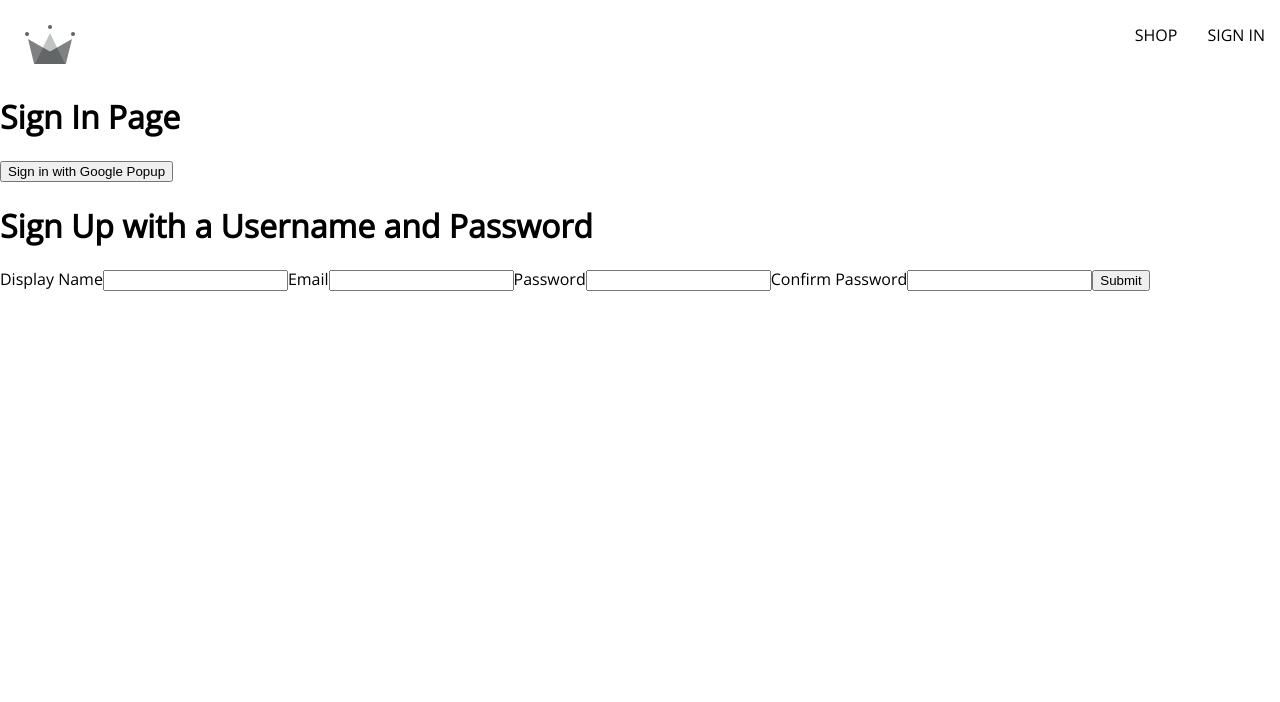
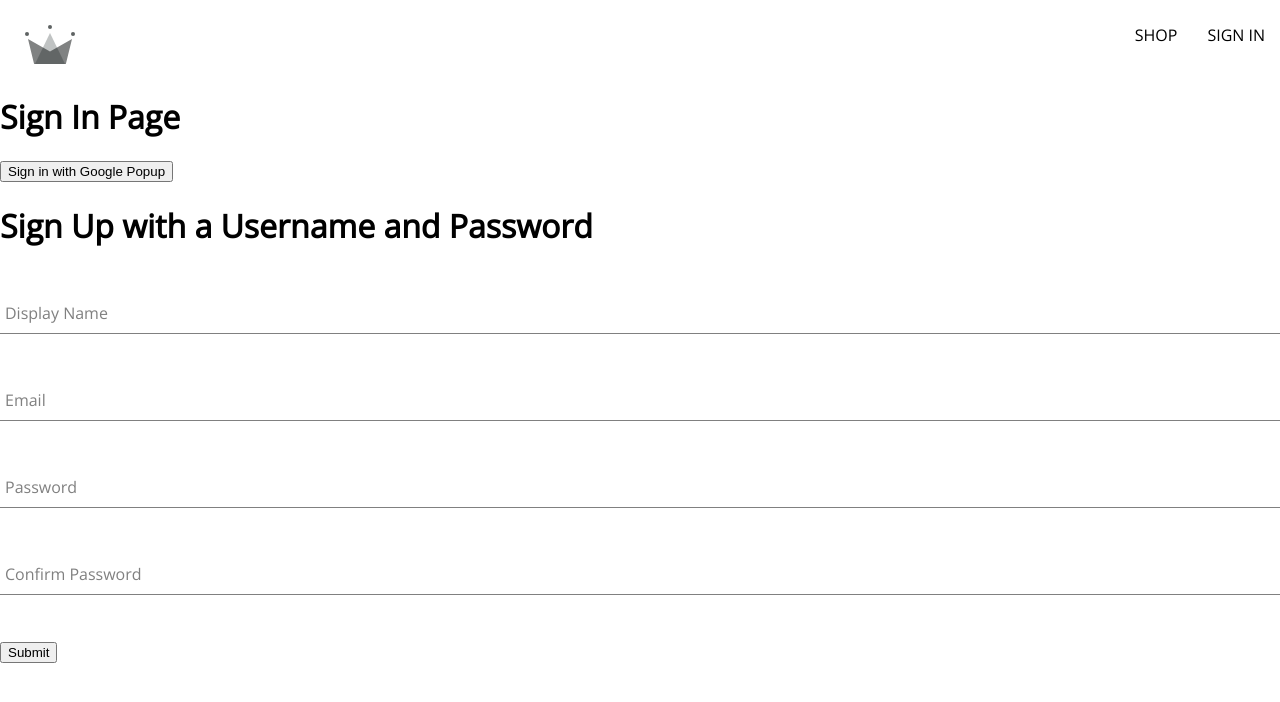
Before and after one commit to reedwhetstone/ecommerce-store, a React (Create React App) app: page /sign-in in a window 1280 px wide. Shown: the top 702 px of the page. Built offline with nearby package versions, Linux system fonts and the light colour scheme.

Commit message:
Generalized form-imput.component.jsx
added styling for form input as well.

```diff
--- /dev/null
+++ b/src/components/form-input/form-input.component.jsx
@@ -0,0 +1,14 @@
+/** @format */
+
+import './form-input.styles.scss';
+
+const FormInput = ({ label, ...otherProps }) => {
+  return (
+    <div className="group">
+      <input className="form-input" {...otherProps} />
+      {label && <label className={`${otherProps.value.length ? 'shrink' : ''} form-input-label`}>{label}</label>}
+    </div>
+  );
+};
+
+export default FormInput;
--- /dev/null
+++ b/src/components/form-input/form-input.styles.scss
@@ -0,0 +1,56 @@
+/** @format */
+
+$sub-color: grey;
+$main-color: black;
+
+@mixin shrinkLabel {
+  top: -14px;
+  font-size: 12px;
+  color: $main-color;
+}
+
+.group {
+  position: relative;
+  margin: 45px 0;
+
+  .form-input {
+    background: none;
+    background-color: white;
+    color: $sub-color;
+    font-size: 18px;
+    padding: 10px 10px 10px 5px;
+    display: block;
+    width: 100%;
+    border: none;
+    border-radius: 0;
+    border-bottom: 1px solid $sub-color;
+    margin: 25px 0;
+
+    &:focus {
+      outline: none;
+    }
+
+    &:focus ~ .form-input-label {
+      @include shrinkLabel();
+    }
+  }
+
+  input[type='password'] {
+    letter-spacing: 0.3em;
+  }
+
+  .form-input-label {
+    color: $sub-color;
+    font-size: 16px;
+    font-weight: normal;
+    position: absolute;
+    pointer-events: none;
+    left: 5px;
+    top: 10px;
+    transition: 300ms ease all;
+
+    &.shrink {
+      @include shrinkLabel();
+    }
+  }
+}
--- a/src/components/sign-up-form/sign-up-form.component.jsx
+++ b/src/components/sign-up-form/sign-up-form.component.jsx
@@ -2,6 +2,8 @@
 import { useState } from 'react';
 
 import { createAuthUserWithEmailAndPassword, createUserDocumentFromAuth } from '../../utils/firebase/firebase.utils';
+
+import FormInput from '../../components/form-input/form-input.component';
 
 const defaultFormFields = {
   displayName: '',
@@ -49,17 +51,27 @@
     <div>
       <h1>Sign Up with a Username and Password</h1>
       <form onSubmit={handleSubmit}>
-        <label>Display Name</label>
-        <input type="text" onChange={handleChange} name="displayName" value={displayName} required />
+        <FormInput
+          label="Display Name"
+          type="text"
+          onChange={handleChange}
+          name="displayName"
+          value={displayName}
+          required
+        />
 
-        <label>Email</label>
-        <input type="email" onChange={handleChange} name="email" value={email} required />
+        <FormInput label="Email" type="email" onChange={handleChange} name="email" value={email} required />
 
-        <label>Password</label>
-        <input type="password" onChange={handleChange} name="password" value={password} required />
+        <FormInput label="Password" type="password" onChange={handleChange} name="password" value={password} required />
 
-        <label>Confirm Password</label>
-        <input type="password" onChange={handleChange} name="confirmPassword" value={confirmPassword} required />
+        <FormInput
+          label="Confirm Password"
+          type="password"
+          onChange={handleChange}
+          name="confirmPassword"
+          value={confirmPassword}
+          required
+        />
 
         <button type="submit">Submit</button>
       </form>
```
